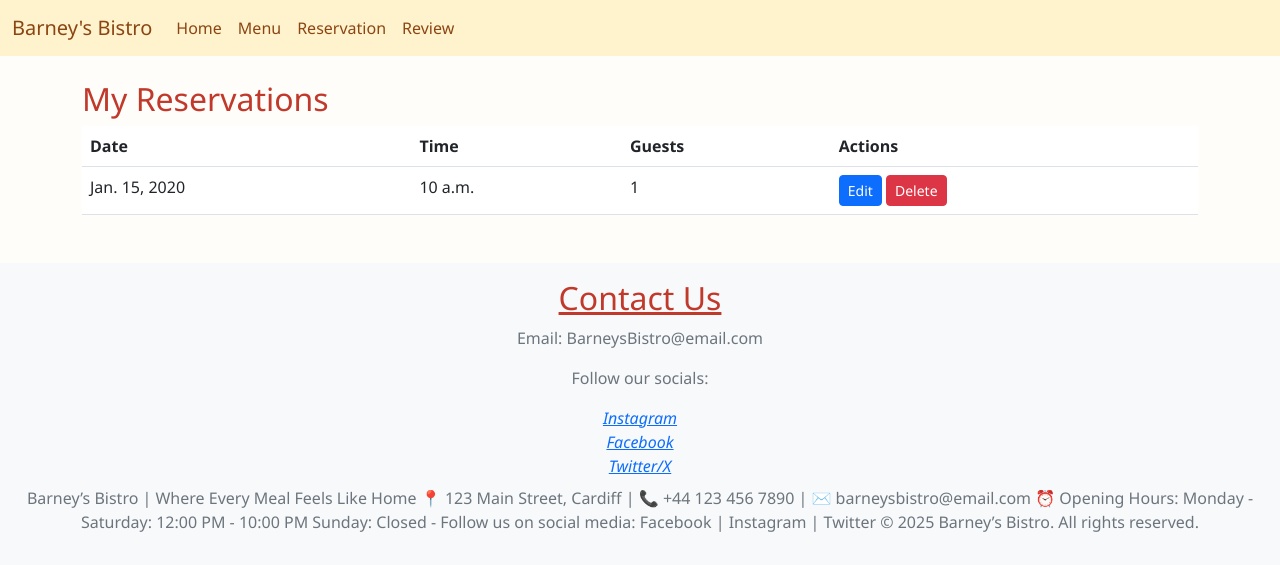
After one commit to MARKANTONY04/project3_django, a Django app: page /reservation/my-reservations/ in a window 1280 px wide. The commit adds this page. Shown: the top 565 px of the page. Run offline with Django 4.2, Linux system fonts and the light colour scheme; a user stored in the database is signed in; tables that the repository leaves empty hold one stand-in row (values such as "Sample post").

Commit message:
added reservation_list.html allowing users to view reservations

```diff
--- a/reservation/templates/reservation/reservation.html
+++ b/reservation/templates/reservation/reservation.html
@@ -1,3 +1,5 @@
+<!-- recreated from old template with help from chat gpt -->
+
 {% extends 'base.html' %}
 
 {% block title %}Reservation Page{% endblock %}
--- /dev/null
+++ b/reservation/templates/reservation/reservation_list.html
@@ -0,0 +1,32 @@
+<!-- chat gpt helped create this -->
+
+{% extends 'base.html' %}
+{% block content %}
+<h2>My Reservations</h2>
+
+{% if reservations %}
+<table class="table">
+    <thead>
+        <tr>
+            <th>Date</th><th>Time</th><th>Guests</th><th>Actions</th>
+        </tr>
+    </thead>
+    <tbody>
+        {% for r in reservations %}
+        <tr>
+            <td>{{ r.date }}</td>
+            <td>{{ r.time }}</td>
+            <td>{{ r.number_of_guests }}</td>
+            <td>
+                <a href="{% url 'reservation:edit_reservation' r.pk %}" class="btn btn-sm btn-primary">Edit</a>
+                <a href="{% url 'reservation:delete_reservation' r.pk %}" class="btn btn-sm btn-danger">Delete</a>
+            </td>
+        </tr>
+        {% endfor %}
+    </tbody>
+</table>
+{% else %}
+<p>You have no reservations.</p>
+{% endif %}
+
+{% endblock %}
--- a/reservation/templates/reservation/success.html
+++ b/reservation/templates/reservation/success.html
@@ -1,7 +1,6 @@
 {% extends 'base.html' %}
 
 {% block content %}
-
 <div class="container">
     <h2>Reservation Confirmed!</h2>
     <p>Thank you for booking with us, <strong>{{ reservation.name }}</strong>.</p>
@@ -12,7 +11,6 @@
         <p>If your booking is invalid we will contact you as soon as possible.</p>
         <p>We look forward to seeing you!</p>
     </div>
-        <button class="btn btn-outline-primary m-4"><a href="/">Return to Home</a></button>
+    <a href="{% url 'home:home_view' %}" class="btn btn-outline-primary m-4">Return to Home</a>
 </div>
-
 {% endblock %}
```
Lines whose indentation alone changed are shown as unchanged.
